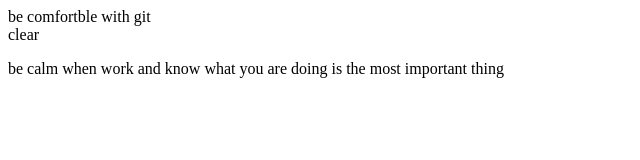
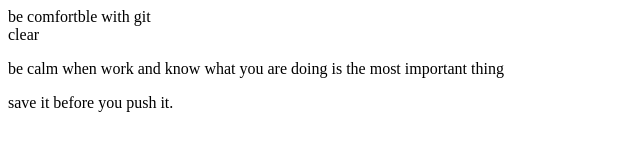
Before and after one commit to MelakuFt/new-repo, a plain HTML site: page index.html in a window 1280 px wide. Shown: the whole page, without its empty margins (0-640 px from the left). Drawn offline with Linux system fonts and the light colour scheme.

Commit message:
second commit

```diff
--- a/index.html
+++ b/index.html
@@ -1,3 +1,4 @@
 <div>be comfortble with git</div>
 clear
 <P>be calm when work and know what you are doing is the most important thing</P>
+<p>save it before you push it.</p>
```
Also changed, not shown: 1 other file.
